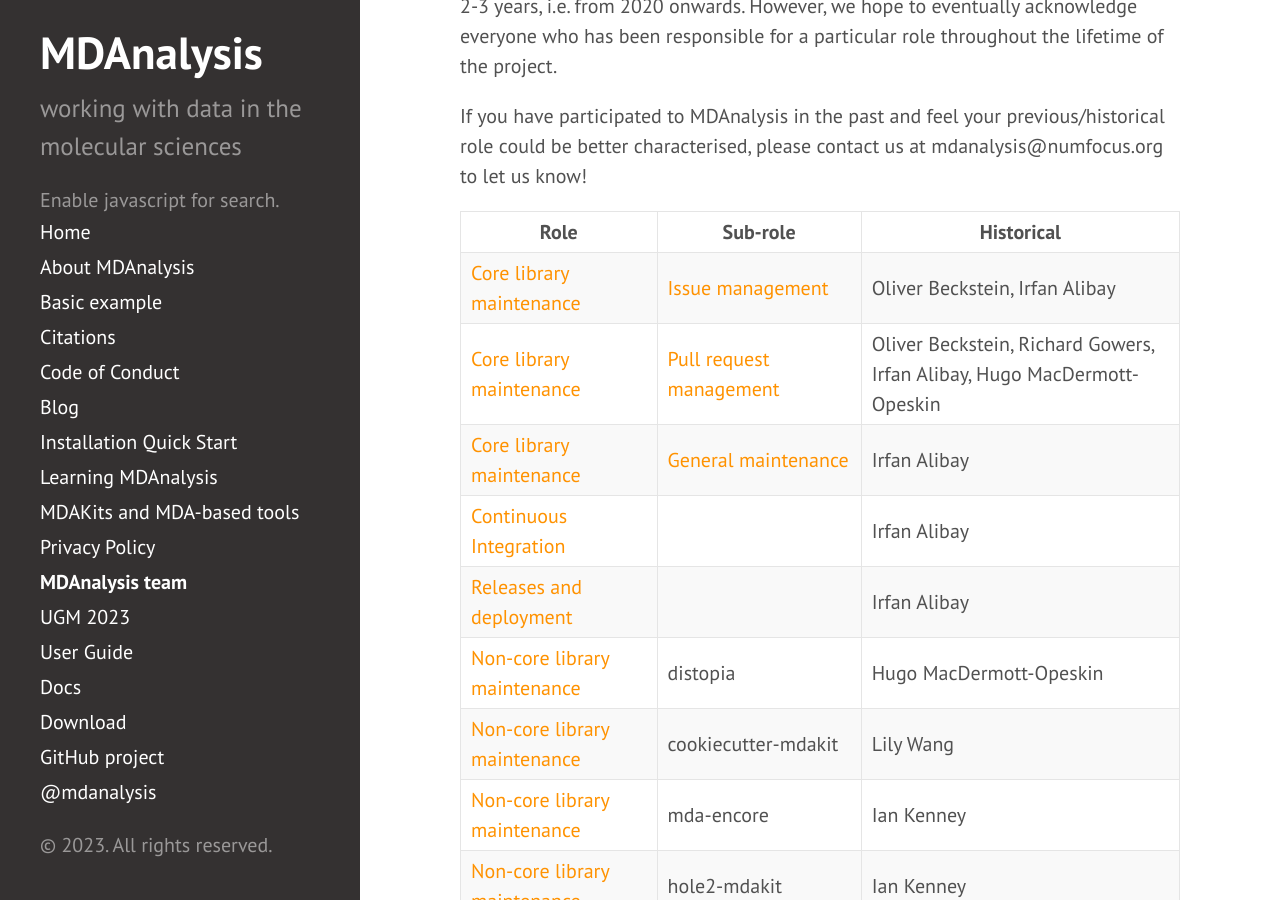
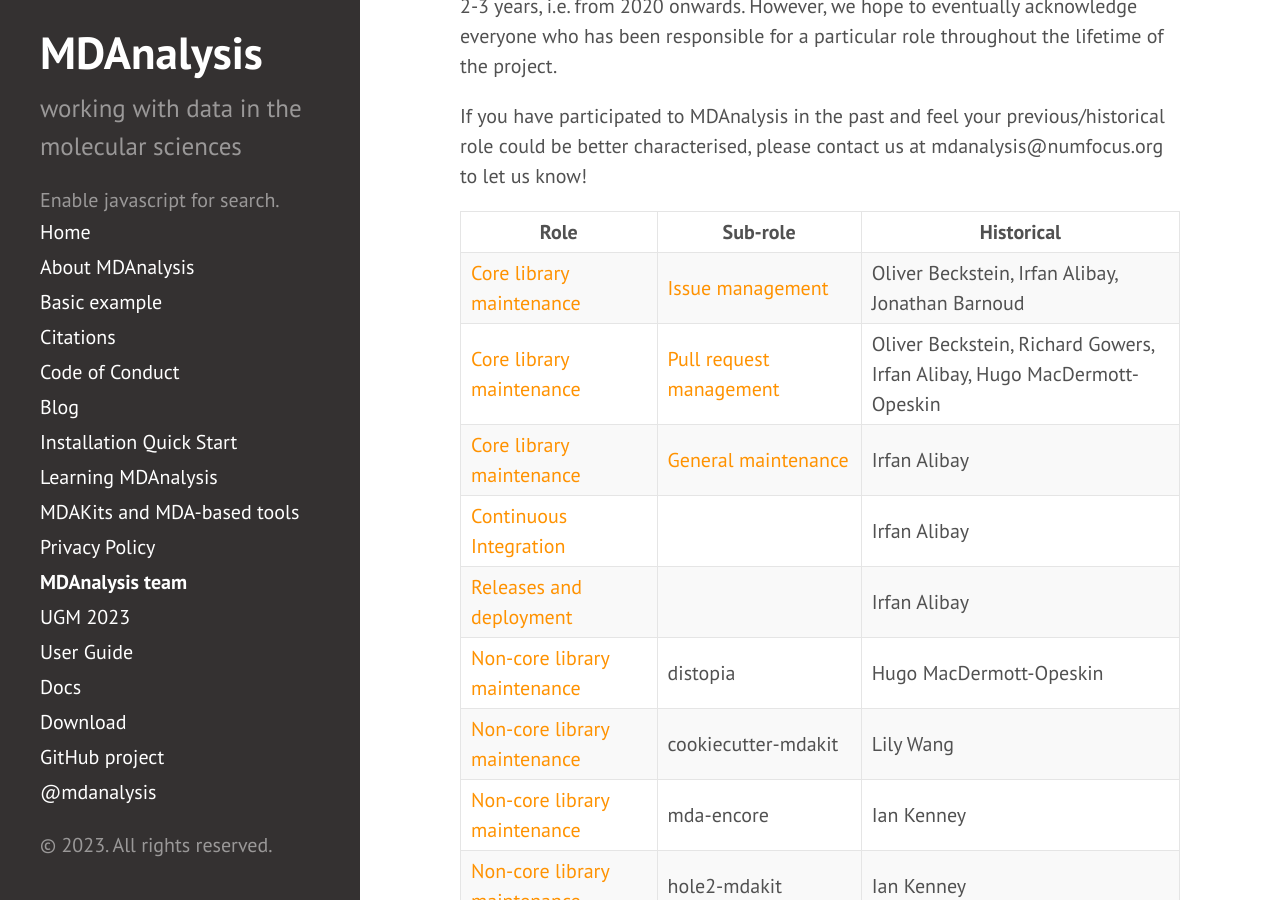
Before and after one commit to MDAnalysis/MDAnalysis.github.io, a Jekyll site: the page built from pages/team.md, in a window 1280 px wide and 900 px high, scrolled down 517 px. Built offline with Jekyll 4.4.1, drawn with Linux system fonts in a browser that asks for light colours; comment, search, counter and statistics services are not loaded.

Commit message:
Update pages/team.md
Co-authored-by: Jonathan Barnoud <jonathan@barnoud.net>

```diff
--- a/pages/team.md
+++ b/pages/team.md
@@ -17,7 +17,7 @@ please contact us at mdanalysis@numfocus.org to let us know!
 
 | Role                         | Sub-role                       | Historical                                                              |
 |------------------------------|--------------------------------|-------------------------------------------------------------------------|
-| [Core library maintenance](#core-library-maintenance)     | [Issue management](#issue-management)               | Oliver Beckstein, Irfan Alibay                                          |
+| [Core library maintenance](#core-library-maintenance)     | [Issue management](#issue-management)               | Oliver Beckstein, Irfan Alibay, Jonathan Barnoud                        |
 | [Core library maintenance](#core-library-maintenance)     | [Pull request management](#pull-request-management)        | Oliver Beckstein, Richard Gowers, Irfan Alibay, Hugo MacDermott-Opeskin |
 | [Core library maintenance](#core-library-maintenance)     | [General maintenance](#general-maintenance)            | Irfan Alibay                                                            |
 | [Continuous Integration](#continuous-integration)       |                                | Irfan Alibay                                                            |
```
